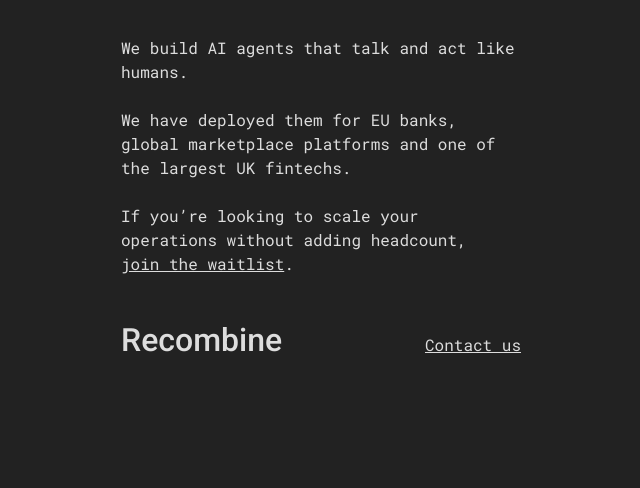
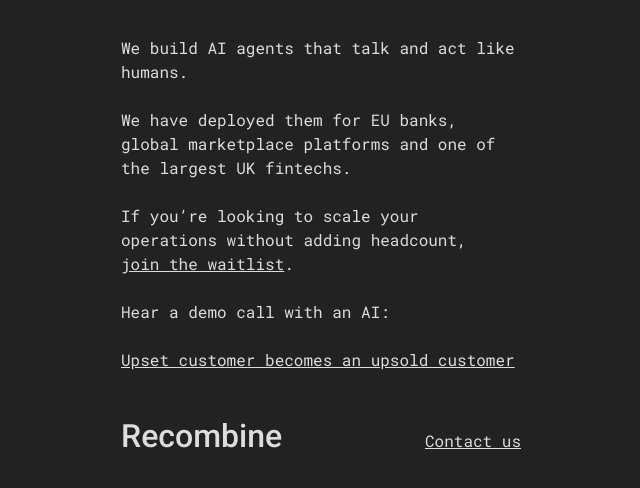
Before and after one commit to recombine-ai/getbuilt-ai.github.io, a plain HTML site: page index.html in a window 1280 px wide. Shown: the whole page, without its empty margins (319-959 px from the left). Drawn offline with Linux system fonts and the light colour scheme.

Commit message:
Update index.html

```diff
--- a/index.html
+++ b/index.html
@@ -62,6 +62,9 @@
 
         <p>If you’re looking to scale your operations without adding headcount, <a href="https://forms.gle/Tokgsb1JrTjxScb36">join the waitlist</a>.</p>
 
+        <p>Hear a demo call with an AI:</p>
+        <p><a href="demos/upsell.mp3">Upset customer becomes an upsold customer</a></p>
+
         <div class="footer">
             <div class="logo">Recombine</div>
             <div><a href="mailto:stas@recombine.ai">Contact us</a></div>
```
